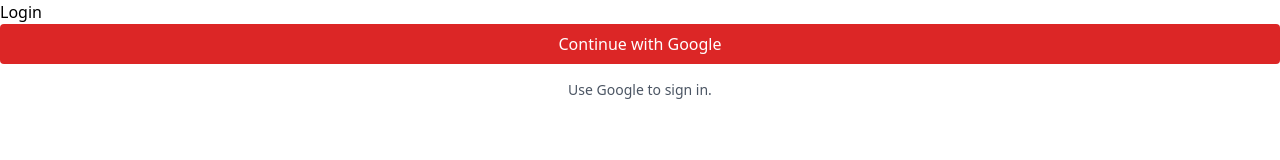
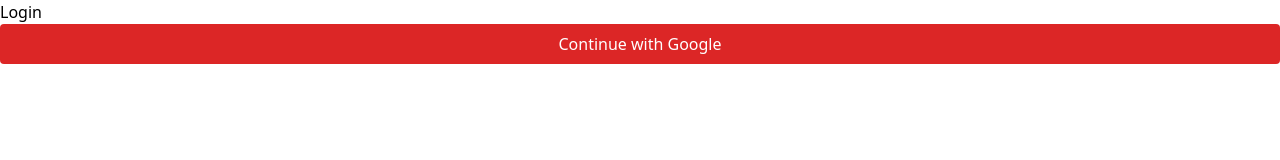
Before and after one commit to Mact2583/bloombold-app, a React (Vite) app: page /login in a window 1280 px wide. Shown: the top 160 px of the page. Built offline with nearby package versions, Linux system fonts and the light colour scheme; no server answers.

Commit message:
Fix OAuth loop and canonical domain

```diff
--- a/src/pages/Login.jsx
+++ b/src/pages/Login.jsx
@@ -17,13 +17,13 @@ const Login = () => {
     await supabase.auth.signInWithOAuth({
       provider: "google",
       options: {
-        redirectTo: window.location.origin,
+        redirectTo: "https://bloombold.io",
       },
     });
   };
 
   if (loading) {
-    return <div className="p-6 text-center">Loading…</div>;
+    return <div className="p-6 text-center">Checking session…</div>;
   }
 
   return (
@@ -36,10 +36,6 @@ const Login = () => {
       >
         Continue with Google
       </button>
-
-      <p className="text-gray-600 text-sm text-center">
-        Use Google to sign in.
-      </p>
     </div>
   );
 };
```
